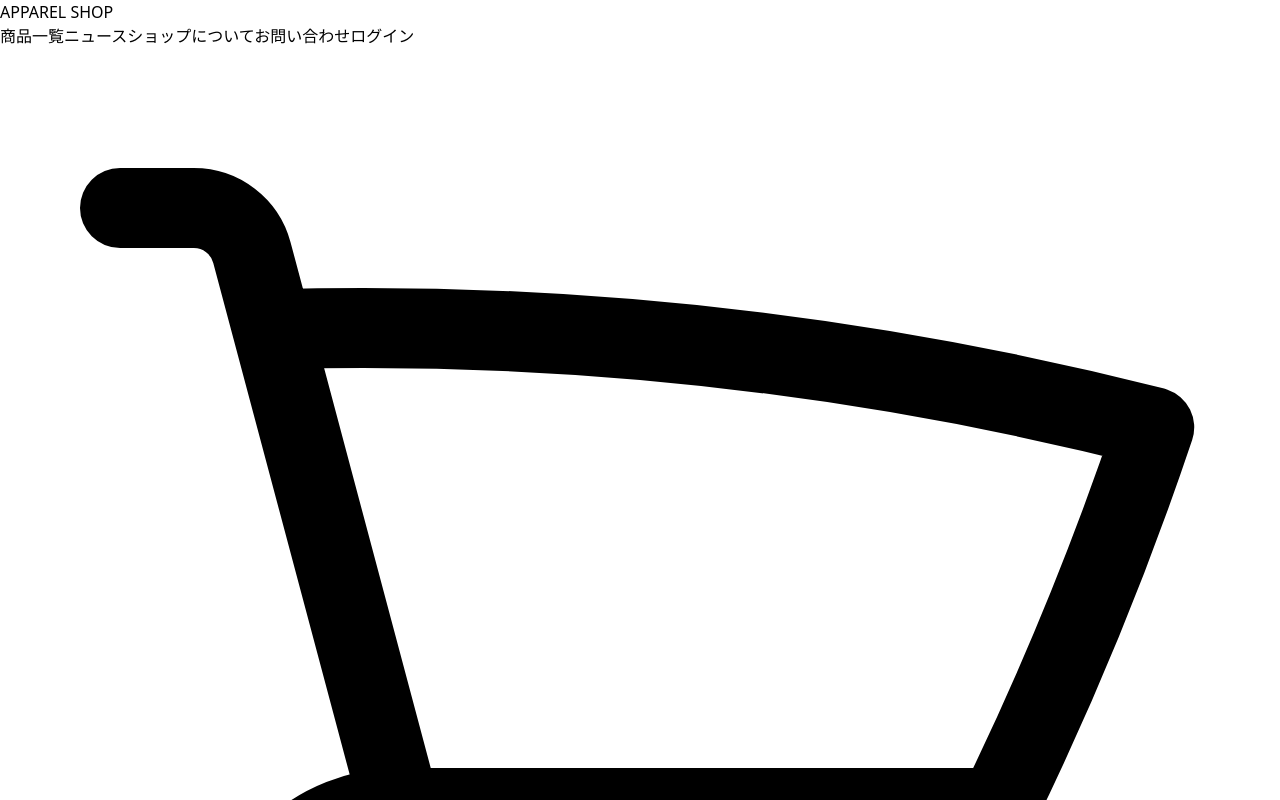
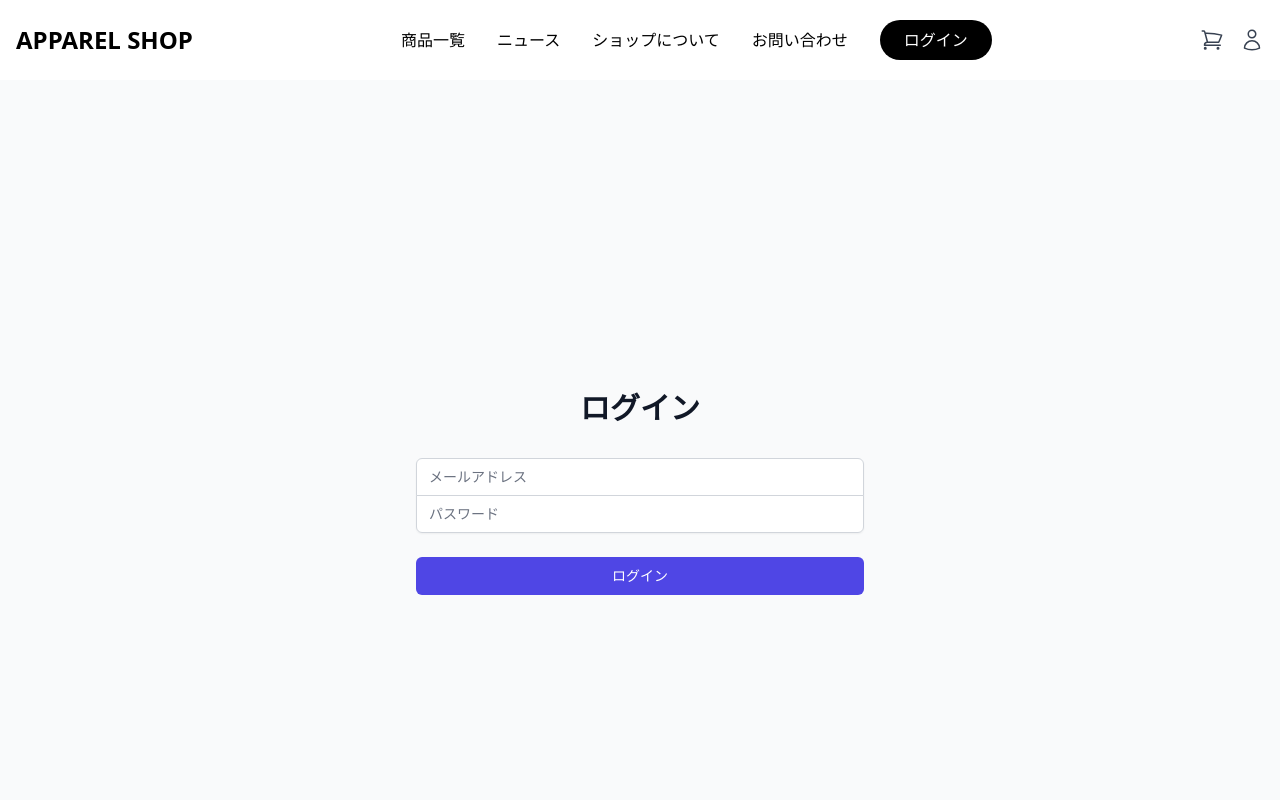
Before and after one commit to yannsunn/apparel, a Next.js app: page /auth/login in a window 1280 px wide. Shown: the top 800 px of the page. Built offline with nearby package versions, Linux system fonts and the light colour scheme; no server answers.

Commit message:
fix: resolve build issues and update auth configuration

```diff
--- a/app/dashboard/page.tsx
+++ b/app/dashboard/page.tsx
@@ -1,14 +1,17 @@
 'use client';
 
 import { useSession } from 'next-auth/react';
+import { redirect } from 'next/navigation';
 
 export default function DashboardPage() {
-  const { data: session, status } = useSession({ required: true });
+  const { data: session, status } = useSession();
 
-  const isLoading = status === 'loading';
+  if (status === 'loading') {
+    return <div>読み込み中...</div>;
+  }
 
-  if (isLoading) {
-    return <div>読み込み中...</div>;
+  if (status === 'unauthenticated') {
+    redirect('/auth/login');
   }
 
   return (
--- a/app/layout.tsx
+++ b/app/layout.tsx
@@ -1,7 +1,17 @@
-export default function RootLayout({ children }: { children: React.ReactNode }) {
+'use client';
+
+import { SessionProvider } from 'next-auth/react';
+import { ReactNode } from 'react';
+import Layout from '@/components/Layout';
+
+export default function RootLayout({ children }: { children: ReactNode }) {
   return (
     <html lang="ja">
-      <body>{children}</body>
+      <body>
+        <SessionProvider>
+          <Layout>{children}</Layout>
+        </SessionProvider>
+      </body>
     </html>
   );
 }
--- a/package.json
+++ b/package.json
@@ -9,6 +9,7 @@
     "format": "prettier --write ."
   },
   "dependencies": {
+    "@heroicons/react": "^2.1.1",
     "next": "^14.0.0",
     "next-auth": "^4.24.11",
     "react": "^18.3.0",
--- /dev/null
+++ b/tailwind.config.js
@@ -0,0 +1,12 @@
+/** @type {import('tailwindcss').Config} */
+module.exports = {
+  content: [
+    './pages/**/*.{js,ts,jsx,tsx}',
+    './components/**/*.{js,ts,jsx,tsx}',
+    './app/**/*.{js,ts,jsx,tsx}',
+  ],
+  theme: {
+    extend: {},
+  },
+  plugins: [],
+}
```
Also changed, not shown: 1 other file (tests, documents, lock files or other folders).
